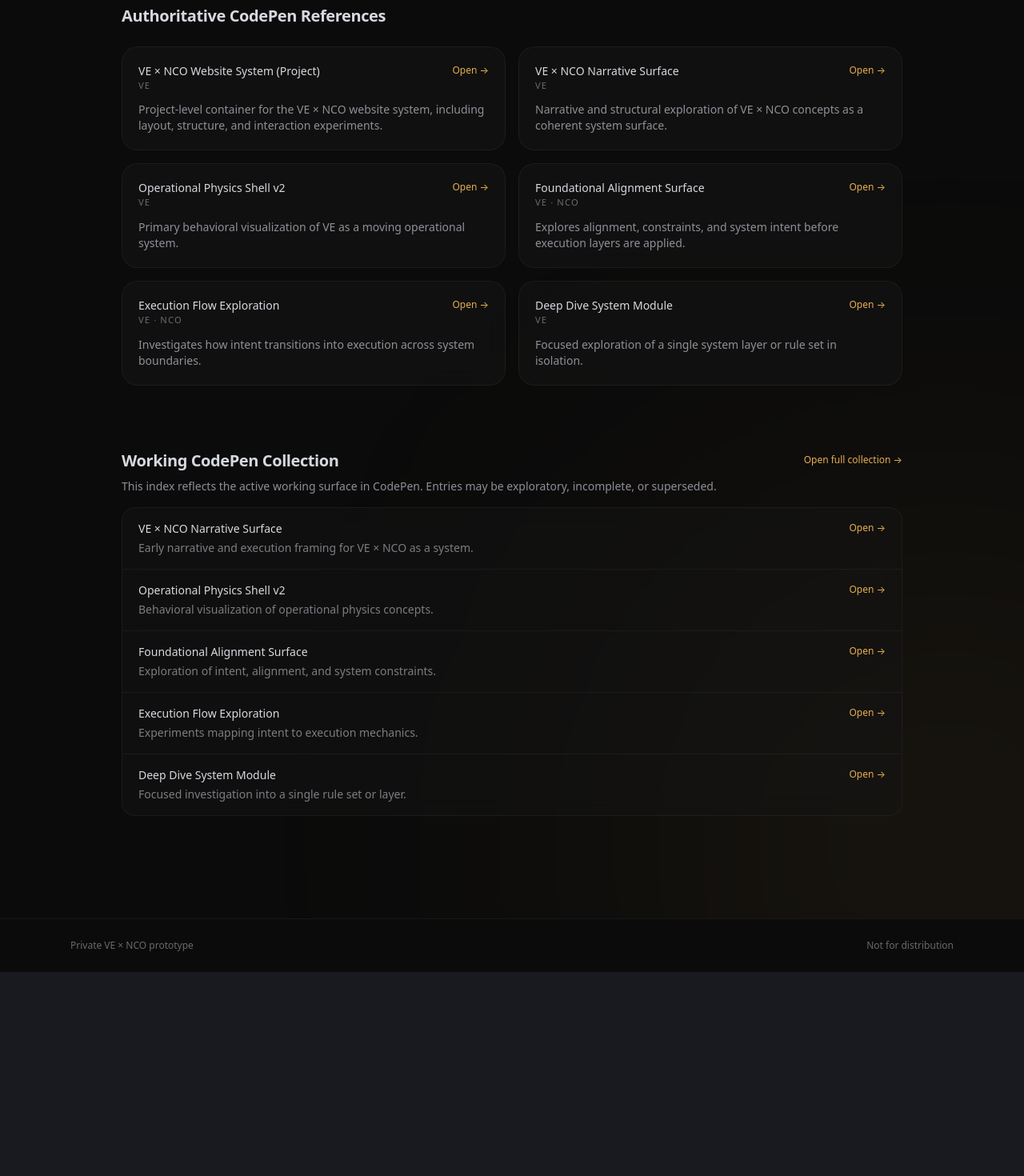
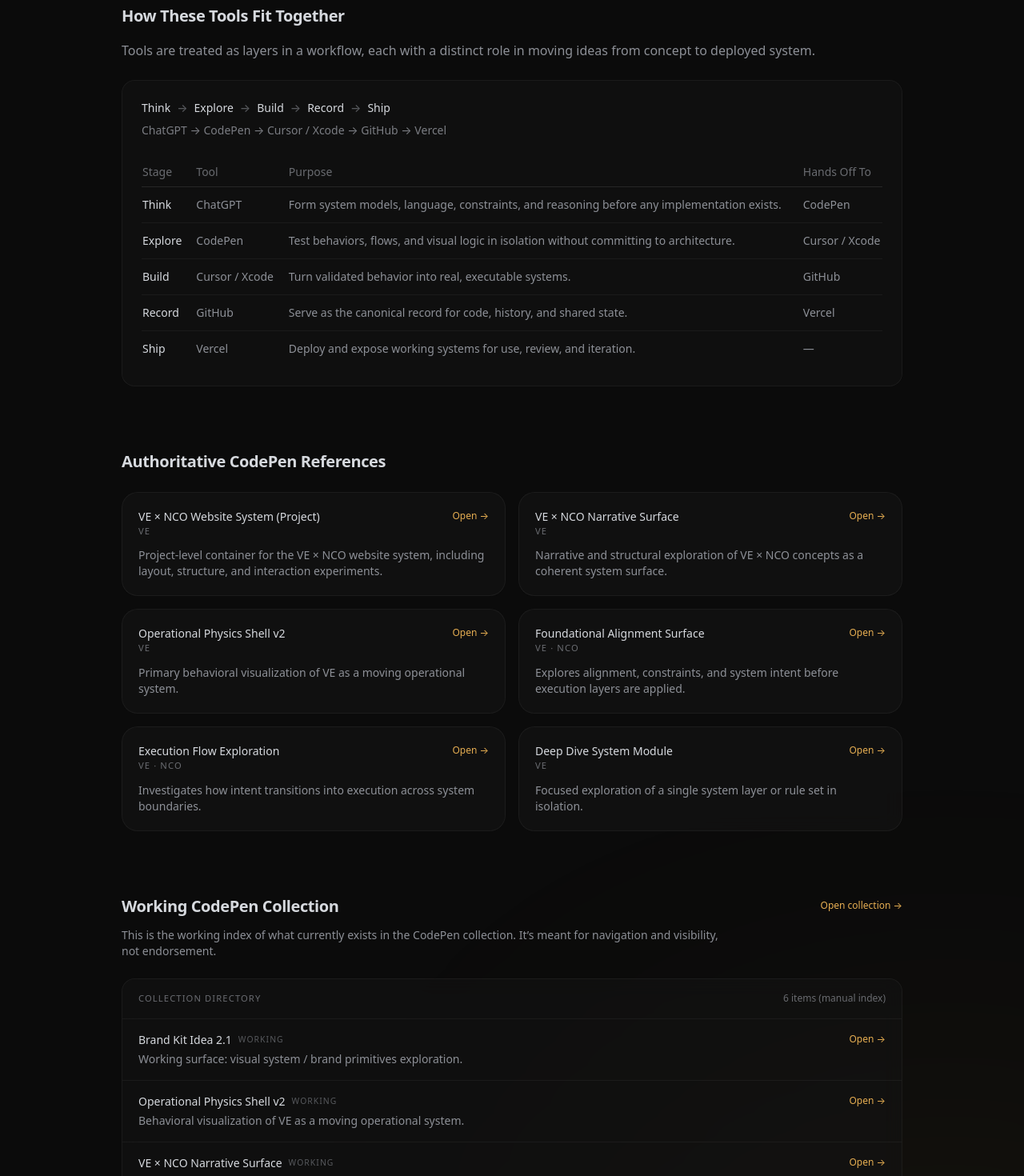
Before and after one commit to VertandErnie/vexnco-site, a Next.js app: page /how-we-work in a window 1280 px wide. Shown: the part 1040-2510 px from the top of the page at 80% size. Before the commit the page ends 2255 px from the top, so only its background shows below. Built offline with nearby package versions, Linux system fonts and the light colour scheme.

Commit message:
Update page.jsx

```diff
--- a/app/how-we-work/page.jsx
+++ b/app/how-we-work/page.jsx
@@ -50,6 +50,7 @@ export default function HowWeWorkPage() {
     },
   ];
 
+  // Top tier: intentional + referenced artifacts.
   const authoritativePens = [
     {
       name: "VE × NCO Website System (Project)",
@@ -95,43 +96,61 @@ export default function HowWeWorkPage() {
     },
   ];
 
-  // Working collection index (exploratory, not canonical)
+  const workingCollection = {
+    name: "Website (Collection)",
+    href: "https://codepen.io/collection/pjrgrm",
+  };
+
+  /**
+   * Second tier: working index of what's in the collection.
+   * CodePen blocks embedding full collection pages via iframe.
+   * This list is the "in-portal directory" that links out.
+   *
+   * Add to this list freely; titles/descriptions can be rough.
+   */
   const workingPens = [
+    // Seeded with known solid pens; expand as you paste more.
     {
-      name: "VE × NCO Narrative Surface",
-      description:
-        "Early narrative and execution framing for VE × NCO as a system.",
-      href: "https://codepen.io/team/vert/details/qENWezZ",
+      name: "Brand Kit Idea 2.1",
+      note: "Working",
+      href: "https://codepen.io/team/vert/details/___REPLACE___",
+      description: "Working surface: visual system / brand primitives exploration.",
     },
     {
       name: "Operational Physics Shell v2",
-      description:
-        "Behavioral visualization of operational physics concepts.",
+      note: "Working",
       href: "https://codepen.io/team/vert/details/pvymVNM",
+      description: "Behavioral visualization of VE as a moving operational system.",
+    },
+    {
+      name: "VE × NCO Narrative Surface",
+      note: "Working",
+      href: "https://codepen.io/team/vert/details/qENWezZ",
+      description: "Narrative surface and structure exploration for VE × NCO.",
     },
     {
       name: "Foundational Alignment Surface",
-      description:
-        "Exploration of intent, alignment, and system constraints.",
+      note: "Working",
       href: "https://codepen.io/Chris-Graham-the-lessful/details/azNPKbg",
+      description: "Alignment and intent framing before execution layers.",
     },
     {
       name: "Execution Flow Exploration",
-      description:
-        "Experiments mapping intent to execution mechanics.",
+      note: "Working",
       href: "https://codepen.io/Chris-Graham-the-lessful/details/qEZgpBo",
+      description: "Explores how intent moves into execution across boundaries.",
     },
     {
       name: "Deep Dive System Module",
-      description:
-        "Focused investigation into a single rule set or layer.",
+      note: "Working",
       href: "https://codepen.io/Chris-Graham-the-lessful/details/KwzJdOM",
+      description: "Focused module exploration of a single system layer or rule set.",
     },
-    // Add more freely — this list is intentionally loose
   ];
 
   return (
     <section className="relative min-h-screen bg-[#0b0b0b] overflow-hidden">
+      {/* Ambient material glow */}
       <div className="pointer-events-none absolute -top-64 -left-64 h-[700px] w-[700px] rounded-full bg-ember/10 blur-[240px]" />
       <div className="pointer-events-none absolute -bottom-64 -right-64 h-[700px] w-[700px] rounded-full bg-molten/10 blur-[240px]" />
 
@@ -152,9 +171,7 @@ export default function HowWeWorkPage() {
 
         {/* Core Tools */}
         <div>
-          <h2 className="text-xl font-semibold text-concrete mb-6">
-            Core Tools
-          </h2>
+          <h2 className="text-xl font-semibold text-concrete mb-6">Core Tools</h2>
 
           <div className="grid grid-cols-1 md:grid-cols-2 gap-4">
             {tools.map((tool) => (
@@ -174,7 +191,7 @@ export default function HowWeWorkPage() {
                   <a
                     href={tool.href}
                     target="_blank"
-                    className="text-[0.75rem] text-molten hover:underline"
+                    className="text-[0.75rem] text-molten hover:underline whitespace-nowrap"
                   >
                     Open →
                   </a>
@@ -184,16 +201,102 @@ export default function HowWeWorkPage() {
                   {tool.role}
                 </div>
 
-                <p className="mt-2 text-sm text-frost/70">
-                  {tool.description}
-                </p>
+                <p className="mt-2 text-sm text-frost/70">{tool.description}</p>
               </div>
             ))}
           </div>
         </div>
 
         {/* How tools fit together */}
-        {/* (UNCHANGED — intentionally preserved) */}
+        <div className="max-w-5xl">
+          <h2 className="text-xl font-semibold text-concrete mb-4">
+            How These Tools Fit Together
+          </h2>
+
+          <p className="text-frost/70 leading-relaxed">
+            Tools are treated as layers in a workflow, each with a distinct role
+            in moving ideas from concept to deployed system.
+          </p>
+
+          <div className="mt-6 rounded-[16px] border border-white/5 bg-[#141414]/50 backdrop-blur-md p-6 text-sm text-frost/70 space-y-6">
+            <div>
+              <div className="flex flex-wrap items-center gap-x-2 gap-y-2 text-concrete font-medium">
+                <span>Think</span>
+                <span className="text-frost/40">→</span>
+                <span>Explore</span>
+                <span className="text-frost/40">→</span>
+                <span>Build</span>
+                <span className="text-frost/40">→</span>
+                <span>Record</span>
+                <span className="text-frost/40">→</span>
+                <span>Ship</span>
+              </div>
+
+              <div className="mt-2 text-frost/60">
+                ChatGPT → CodePen → Cursor / Xcode → GitHub → Vercel
+              </div>
+            </div>
+
+            <div className="overflow-x-auto">
+              <table className="w-full border-collapse text-sm">
+                <thead>
+                  <tr className="border-b border-white/10 text-frost/50">
+                    <th className="text-left py-2 pr-4 font-medium">Stage</th>
+                    <th className="text-left py-2 pr-4 font-medium">Tool</th>
+                    <th className="text-left py-2 pr-4 font-medium">Purpose</th>
+                    <th className="text-left py-2 font-medium">Hands Off To</th>
+                  </tr>
+                </thead>
+                <tbody>
+                  <tr className="border-b border-white/5">
+                    <td className="py-3 pr-4 text-concrete">Think</td>
+                    <td className="pr-4">ChatGPT</td>
+                    <td className="pr-4">
+                      Form system models, language, constraints, and reasoning
+                      before any implementation exists.
+                    </td>
+                    <td>CodePen</td>
+                  </tr>
+                  <tr className="border-b border-white/5">
+                    <td className="py-3 pr-4 text-concrete">Explore</td>
+                    <td className="pr-4">CodePen</td>
+                    <td className="pr-4">
+                      Test behaviors, flows, and visual logic in isolation without
+                      committing to architecture.
+                    </td>
+                    <td>Cursor / Xcode</td>
+                  </tr>
+                  <tr className="border-b border-white/5">
+                    <td className="py-3 pr-4 text-concrete">Build</td>
+                    <td className="pr-4">Cursor / Xcode</td>
+                    <td className="pr-4">
+                      Turn validated behavior into real, executable systems.
+                    </td>
+                    <td>GitHub</td>
+                  </tr>
+                  <tr className="border-b border-white/5">
+                    <td className="py-3 pr-4 text-concrete">Record</td>
+                    <td className="pr-4">GitHub</td>
+                    <td className="pr-4">
+                      Serve as the canonical record for code, history, and shared
+                      state.
+                    </td>
+                    <td>Vercel</td>
+                  </tr>
+                  <tr>
+                    <td className="py-3 pr-4 text-concrete">Ship</td>
+                    <td className="pr-4">Vercel</td>
+                    <td className="pr-4">
+                      Deploy and expose working systems for use, review, and
+                      iteration.
+                    </td>
+                    <td>—</td>
+                  </tr>
+                </tbody>
+              </table>
+            </div>
+          </div>
+        </div>
 
         {/* Authoritative CodePen References */}
         <div>
@@ -219,65 +322,96 @@ export default function HowWeWorkPage() {
                   <a
                     href={pen.href}
                     target="_blank"
-                    className="text-[0.75rem] text-molten hover:underline"
+                    className="text-[0.75rem] text-molten hover:underline whitespace-nowrap"
                   >
                     Open →
                   </a>
                 </div>
 
-                <p className="mt-3 text-sm text-frost/70">
-                  {pen.description}
-                </p>
+                <p className="mt-3 text-sm text-frost/70">{pen.description}</p>
               </div>
             ))}
           </div>
         </div>
 
-        {/* Working CodePen Collection */}
+        {/* Working CodePen Collection (Directory) */}
         <div>
-          <div className="flex items-start justify-between gap-6 flex-wrap mb-4">
+          <div className="flex items-start justify-between gap-6 flex-wrap">
             <div>
-              <h2 className="text-xl font-semibold text-concrete mb-2">
+              <h2 className="text-xl font-semibold text-concrete mb-3">
                 Working CodePen Collection
               </h2>
               <p className="max-w-3xl text-frost/70 text-sm">
-                This index reflects the active working surface in CodePen. Entries
-                may be exploratory, incomplete, or superseded.
+                This is the working index of what currently exists in the CodePen
+                collection. It’s meant for navigation and visibility, not endorsement.
               </p>
             </div>
 
             <a
-              href="https://codepen.io/collection/pjrgrm"
+              href={workingCollection.href}
               target="_blank"
-              className="text-[0.75rem] text-molten hover:underline mt-1"
+              className="text-[0.75rem] text-molten hover:underline whitespace-nowrap mt-1"
             >
-              Open full collection →
+              Open collection →
             </a>
           </div>
 
-          <div className="rounded-[16px] border border-white/5 bg-[#141414]/50 backdrop-blur-md max-h-[520px] overflow-y-auto divide-y divide-white/5">
-            {workingPens.map((pen) => (
-              <div
-                key={pen.name}
-                className="flex items-start justify-between gap-6 px-5 py-4"
-              >
-                <div>
-                  <div className="text-sm font-medium text-concrete">
-                    {pen.name}
+          <div className="mt-6 rounded-[16px] border border-white/5 bg-[#141414]/50 backdrop-blur-md">
+            <div className="px-5 py-4 border-b border-white/5 flex items-center justify-between">
+              <div className="text-[0.7rem] uppercase tracking-widest text-frost/50">
+                Collection Directory
               </div>
-                  <div className="text-sm text-frost/60 mt-1">
-                    {pen.description}
+              <div className="text-xs text-frost/50">
+                {workingPens.length} items (manual index)
               </div>
             </div>
+
+            <div className="max-h-[520px] overflow-y-auto">
+              {workingPens.map((p, idx) => (
+                <div
+                  key={`${p.href}-${idx}`}
+                  className="px-5 py-4 border-b border-white/5 last:border-b-0"
+                >
+                  <div className="flex items-start justify-between gap-4">
+                    <div className="min-w-0">
+                      <div className="flex items-center gap-2">
+                        <div className="text-sm font-medium text-concrete truncate">
+                          {p.name}
+                        </div>
+                        {p.note ? (
+                          <span className="text-[0.65rem] uppercase tracking-widest text-frost/40">
+                            {p.note}
+                          </span>
+                        ) : null}
+                      </div>
+
+                      {p.description ? (
+                        <div className="mt-1 text-sm text-frost/70">
+                          {p.description}
+                        </div>
+                      ) : (
+                        <div className="mt-1 text-sm text-frost/50">
+                          No description yet.
+                        </div>
+                      )}
+                    </div>
+
                     <a
-                  href={pen.href}
+                      href={p.href}
                       target="_blank"
                       className="text-[0.75rem] text-molten hover:underline whitespace-nowrap"
                     >
                       Open →
                     </a>
                   </div>
+                </div>
               ))}
+            </div>
+
+            <div className="px-5 py-4 border-t border-white/5 text-xs text-frost/50">
+              CodePen blocks embedding full collection pages inside iframes.
+              This directory keeps navigation inside the portal while the full collection stays one click away.
+            </div>
           </div>
         </div>
       </div>
```
Lines whose indentation alone changed are shown as unchanged.
